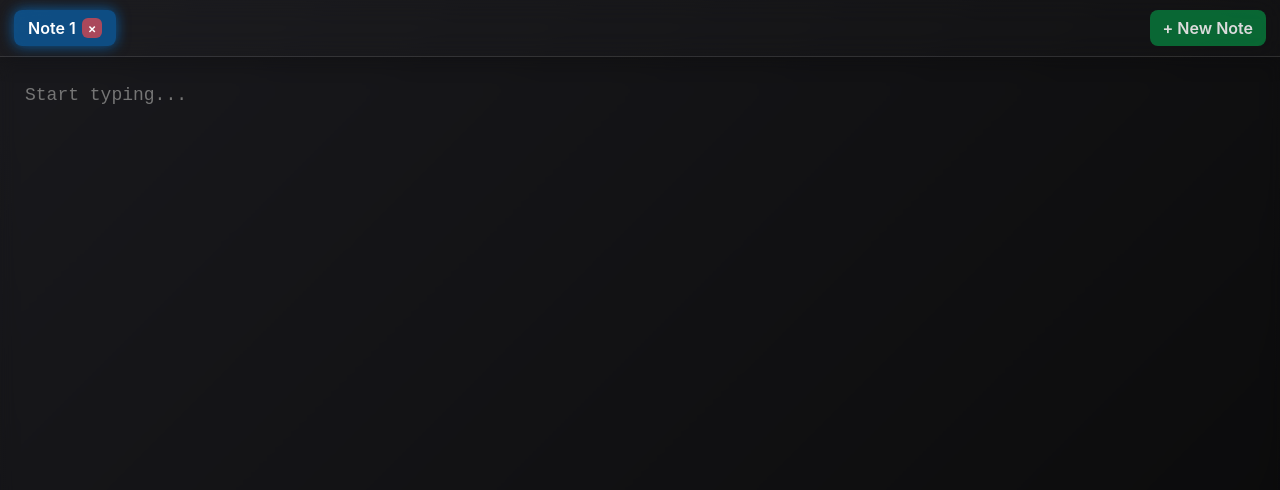
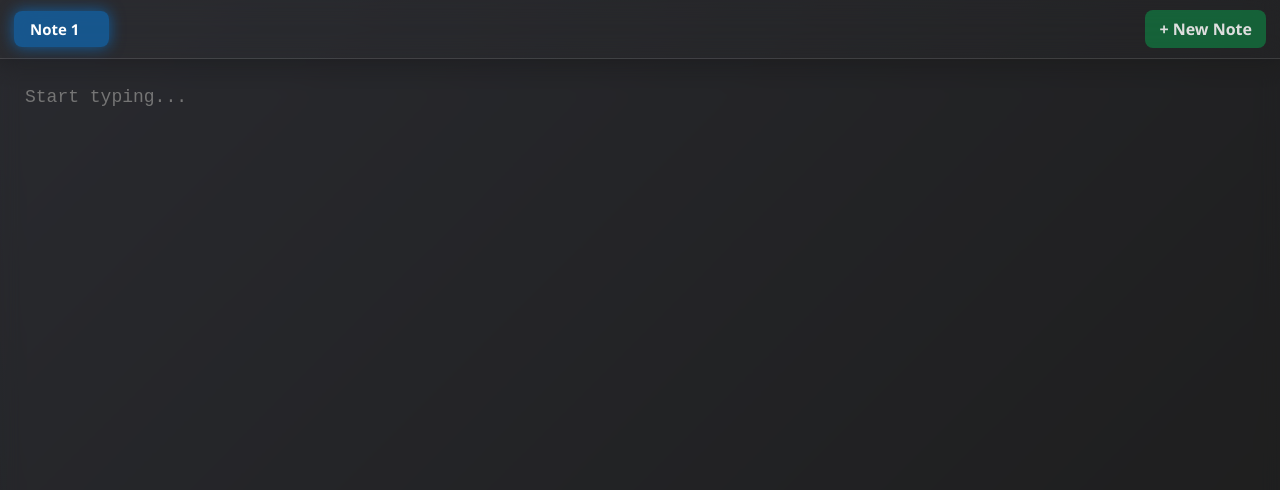
Before and after one commit to Ojdaw/text, a plain HTML site: page index.html in a window 1280 px wide. Drawn offline with Linux system fonts and the light colour scheme.

Commit message:
Update index.html

```diff
--- a/index.html
+++ b/index.html
@@ -2,81 +2,97 @@
 <html lang="en">
 <head>
 <meta charset="UTF-8">
-<title>Glass Smooth Notes With Fade Typing</title>
+<title>Notes</title>
 
 <style>
     *{margin:0;padding:0;box-sizing:border-box;}
 
     body,html{
-        height:100%;overflow:hidden;
-        background:linear-gradient(135deg,#101014,#000);
-        font-family:"Inter","Segoe UI",sans-serif;
+        width:100%;height:100%;overflow:hidden;
+        font-family: "Segoe UI", "Inter", Arial, sans-serif;
+        background: linear-gradient(135deg,#1e1f24,#111);
         color:white;
     }
 
-    /*==================== TAB BAR (GLASS) ====================*/
-    #tabs{
-        display:flex;align-items:center;gap:10px;
-        background:rgba(255,255,255,.05);
-        backdrop-filter:blur(14px);
+    /* --- Tabs Bar --- */
+    #tabs {
+        display:flex;align-items:center;
+        backdrop-filter: blur(14px);
+        background: rgba(255,255,255,0.06);
         padding:10px 14px;
-        box-shadow:0 3px 18px rgba(0,0,0,.45);
-        border-bottom:1px solid rgba(255,255,255,.12);
+        border-bottom:1px solid rgba(255,255,255,0.12);
+        gap:8px;
+        box-shadow:0 4px 18px rgba(0,0,0,.4);
     }
 
-    .tab{
-        display:flex;align-items:center;gap:6px;
-        padding:8px 14px;
-        background:rgba(255,255,255,.06);
+    .tab {
+        position:relative;
+        padding:8px 30px 8px 16px;
+        background:rgba(255,255,255,.07);
         border-radius:8px;
         cursor:pointer;
         transition:.25s;
+        white-space:nowrap;
+        font-size:15px;
         opacity:.85;
     }
-    .tab.active{
+    .tab:hover {opacity:1;transform:translateY(-1px);}
+
+    .tab.active {
         background:rgba(0,140,255,.45);
-        box-shadow:0 0 14px rgba(0,140,255,.6);
-        font-weight:600;opacity:1;
-    }
-    .tab:hover{opacity:1;transform:translateY(-1px);}
-
-    .delBtn{
-        background:rgba(255,70,70,.65);
-        padding:2px 6px;
-        border-radius:6px;
-        font-size:13px;
-        cursor:pointer;
-        transition:.25s;
-    }
-    .delBtn:hover{background:rgba(255,0,0,.85);}
-
-    #addTab{
-        margin-left:auto;
-        background:rgba(0,200,90,.55);
-        padding:8px 13px;border-radius:8px;
-        cursor:pointer;font-weight:600;
-        transition:.25s;opacity:.85;
-    }
-    #addTab:hover{opacity:1;transform:translateY(-1px);}
-
-    /*==================== EDITOR (GLASS) ====================*/
-    #editor{
-        width:100%;height:calc(100% - 60px);
-        background:rgba(255,255,255,.04);
-        backdrop-filter:blur(8px);
-        border:none;outline:none;resize:none;
-        padding:25px;font-size:18px;line-height:1.55;
-        color:white;caret-color:#00a6ff;
-        opacity:1;transition:opacity .3s ease;
+        box-shadow:0 0 15px rgba(0,140,255,.55);
+        opacity:1;
+        font-weight:600;
     }
 
-    /* Typing fade effect */
-    .fadeInput{
-        animation:fadeText .28s ease;
+    /* Delete Button */
+    .deleteBtn {
+        position:absolute;
+        right:8px;top:50%;
+        transform:translateY(-50%);
+        font-size:14px;
+        opacity:0;
+        transition:.2s;
+        cursor:pointer;
     }
-    @keyframes fadeText{
-        0%{opacity:.3;}
-        100%{opacity:1;}
+    .tab:hover .deleteBtn {
+        opacity:.7;
+    }
+    .deleteBtn:hover {
+        opacity:1;
+        color:#ff5c5c;
+    }
+
+    /* Add Tab Button */
+    #addTab {
+        margin-left:auto;
+        padding:8px 14px;
+        background:rgba(0,200,90,.45);
+        border-radius:8px;
+        cursor:pointer;
+        transition:.3s;
+        font-weight:600;
+        opacity:.85;
+    }
+    #addTab:hover {opacity:1;transform:translateY(-1px);}
+
+    /* --- Editor --- */
+    #editor {
+        width:100%;
+        height:calc(100% - 58px);
+        border:none;outline:none;resize:none;
+        padding:25px;
+        font-size:18px;
+        line-height:1.55;
+        background:rgba(255,255,255,.05);
+        backdrop-filter: blur(10px);
+        color:white;
+        transition:opacity .28s ease;
+        caret-color:#00a6ff;
+    }
+
+    #editor:focus {
+        box-shadow:inset 0 0 30px rgba(0,170,255,.18);
     }
 </style>
 </head>
@@ -87,76 +103,89 @@
 <textarea id="editor" placeholder="Start typing..."></textarea>
 
 <script>
-/*==================== STORAGE ====================*/
-let tabs = JSON.parse(localStorage.getItem("tabs")) || [{name:"Note 1",text:""}];
+/* ========================= LocalStorage ========================= */
+let tabs = JSON.parse(localStorage.getItem("tabs")) || [{name:"Note 1", text:""}];
 let active = Number(localStorage.getItem("activeTab")) || 0;
 
-const tabBar=document.getElementById("tabs");
-const editor=document.getElementById("editor");
+const tabBar = document.getElementById("tabs");
+const editor = document.getElementById("editor");
 
-/*==================== RENDER TABS ====================*/
+/* ========================= Render Tabs ========================= */
 function renderTabs(){
     tabBar.innerHTML="";
+
     tabs.forEach((t,i)=>{
         let el=document.createElement("div");
-        el.className="tab"+(i==active?" active":"");
+        el.className="tab" + (i==active?" active":"");
+        el.textContent=t.name;
+
+        // DELETE BUTTON
+        let del=document.createElement("span");
+        del.className="deleteBtn";
+        del.textContent="×";
+        del.onclick=(e)=>{e.stopPropagation(); deleteTab(i);};
+        el.appendChild(del);
+
         el.onclick=()=>changeTab(i);
-        el.innerHTML=`${t.name} <span class="delBtn" onclick="deleteTab(${i});event.stopPropagation();">×</span>`;
         tabBar.appendChild(el);
     });
 
     let add=document.createElement("div");
-    add.id="addTab";add.textContent="+ New Note";
+    add.id="addTab"; add.textContent="+ New Note";
     add.onclick=addTab;
     tabBar.appendChild(add);
 }
 
-/*==================== SWITCH TABS + FADE ====================*/
+/* ========================= Switch Tabs Smooth ========================= */
 function changeTab(i){
     saveText();
     editor.style.opacity=0;
     setTimeout(()=>{
         active=i;
-        editor.value=tabs[i].text || "";
-        localStorage.setItem("activeTab",active);
+        editor.value=tabs[i].text;
+        localStorage.setItem("activeTab", active);
         renderTabs();
         editor.style.opacity=1;
     },200);
 }
 
-/*==================== NEW NOTE (STARTS EMPTY) ====================*/
+/* ========================= New Note ========================= */
 function addTab(){
     saveText();
-    tabs.push({name:"Note "+(tabs.length+1),text:""});
-    active=tabs.length-1;
-    saveAll();renderTabs();
-    editor.value="";editor.focus();
+    tabs.push({name:"Note "+(tabs.length+1), text:""});
+    active = tabs.length - 1;
+    saveAll();
+    renderTabs();
+    editor.value="";
+    editor.focus();
 }
 
-/*==================== DELETE NOTE BUTTON ====================*/
+/* ========================= Delete Tab ========================= */
 function deleteTab(i){
-    if(tabs.length===1) return alert("You must keep at least one note.");
+    if(tabs.length === 1) return alert("You must have at least one note.");
+
     tabs.splice(i,1);
-    if(active>=tabs.length) active=tabs.length-1;
-    saveAll();renderTabs();changeTab(active);
+
+    if(active >= tabs.length) active = tabs.length - 1;
+
+    saveAll();
+    renderTabs();
+    editor.value = tabs[active].text;
 }
 
-/*==================== SAVE ====================*/
-function saveText(){tabs[active].text=editor.value;saveAll();}
+/* ========================= Save ========================= */
+function saveText(){
+    tabs[active].text = editor.value;
+    saveAll();
+}
 function saveAll(){
-    localStorage.setItem("tabs",JSON.stringify(tabs));
-    localStorage.setItem("activeTab",active);
+    localStorage.setItem("tabs", JSON.stringify(tabs));
+    localStorage.setItem("activeTab", active);
 }
 
-/*==================== Fade Typing Animation ====================*/
-editor.addEventListener("input",()=>{
-    saveText();
-    editor.classList.remove("fadeInput");
-    void editor.offsetWidth;      // restart animation
-    editor.classList.add("fadeInput");
-});
+editor.addEventListener("input", saveText);
 
-/*==================== START ====================*/
+/* ========================= Start ========================= */
 renderTabs();
 editor.value=tabs[active].text;
 </script>
```
